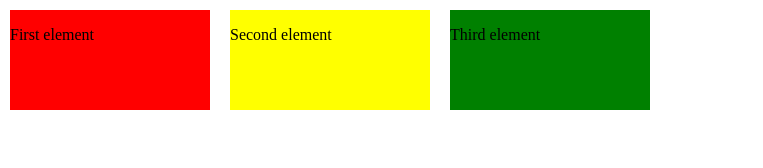
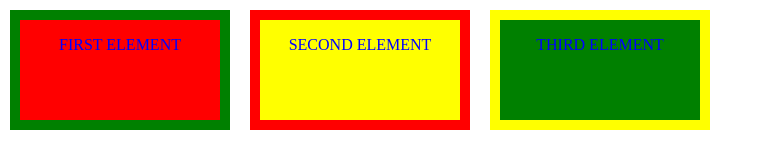
Before and after one commit to farid555/lapio-website, a plain HTML site: page positions.html in a window 1280 px wide. Shown: the whole page, without its empty margins (0-763 px from the left). Drawn offline with Linux system fonts and the light colour scheme.

Commit message:
Part 3, add tenth exercise

```diff
--- a/positions.css
+++ b/positions.css
@@ -5,6 +5,13 @@
     position: absolute;
     top: 10px;
     left: 10px;
+    border-style: solid;
+    border-width: 10px;
+    border-color: green;
+    text-align: center;
+    text-transform: uppercase;
+    font-family: "Times New Roman", Times, serif;
+
   }
 
   .second-box-container {
@@ -13,10 +20,16 @@
     background-color: yellow;
     position: absolute;
     top: 10px;
-    left: 230px;
-  }
+    left: 250px;
+    border-style: solid ;
+    border-width: 10px;
+    border-color: red;
+    text-align: center;
+    text-transform: uppercase;
+    font-family: "Times New Roman", Times, serif;
 
 
+  }
 
   .third-box-container {
     width: 200px;
@@ -24,5 +37,17 @@
     background-color: green;
     position: absolute;
     top: 10px;
-    left : 450px;
+    left : 490px;
+    border-style: solid ;
+    border-width: 10px;
+    border-color: yellow;
+    text-align: center;
+    text-transform: uppercase;
+    font-family: "Times New Roman", Times, serif;
+
+
+
   }
+  p{
+    color: blue;
+  }
```
